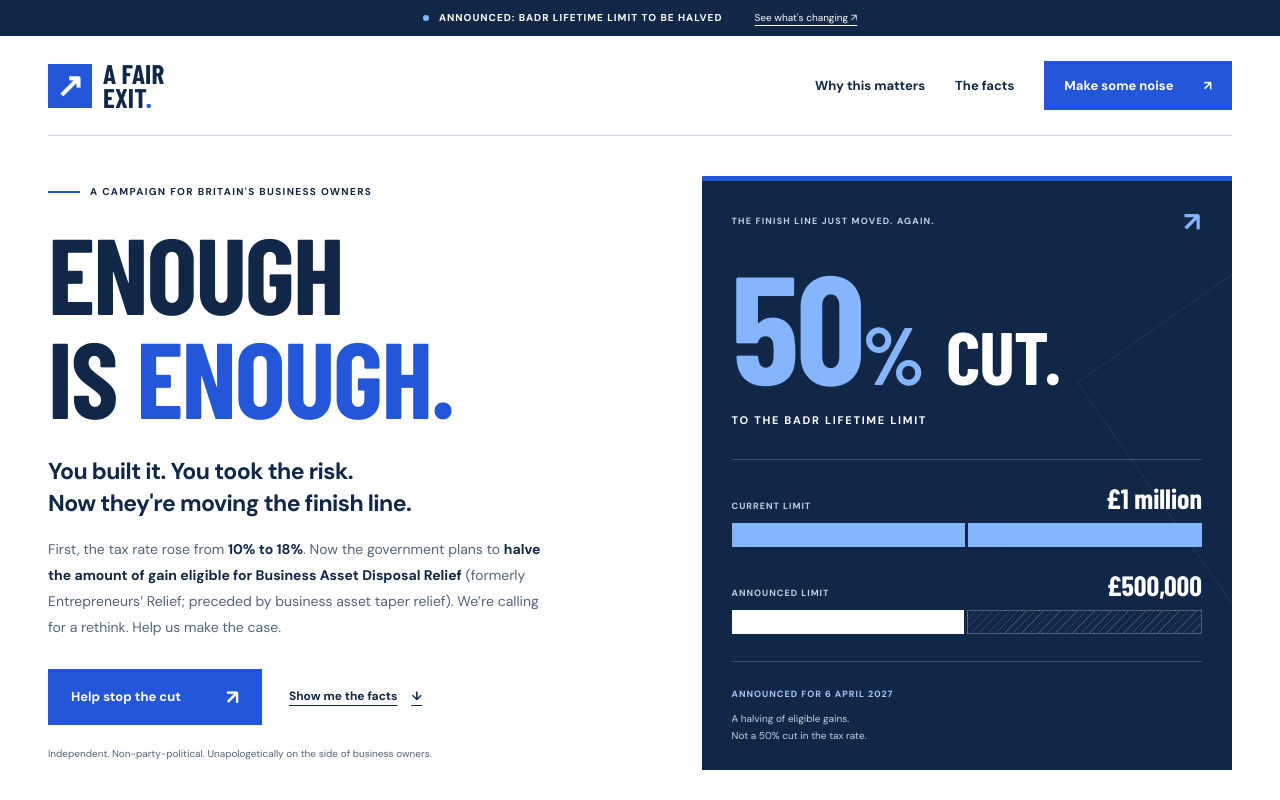
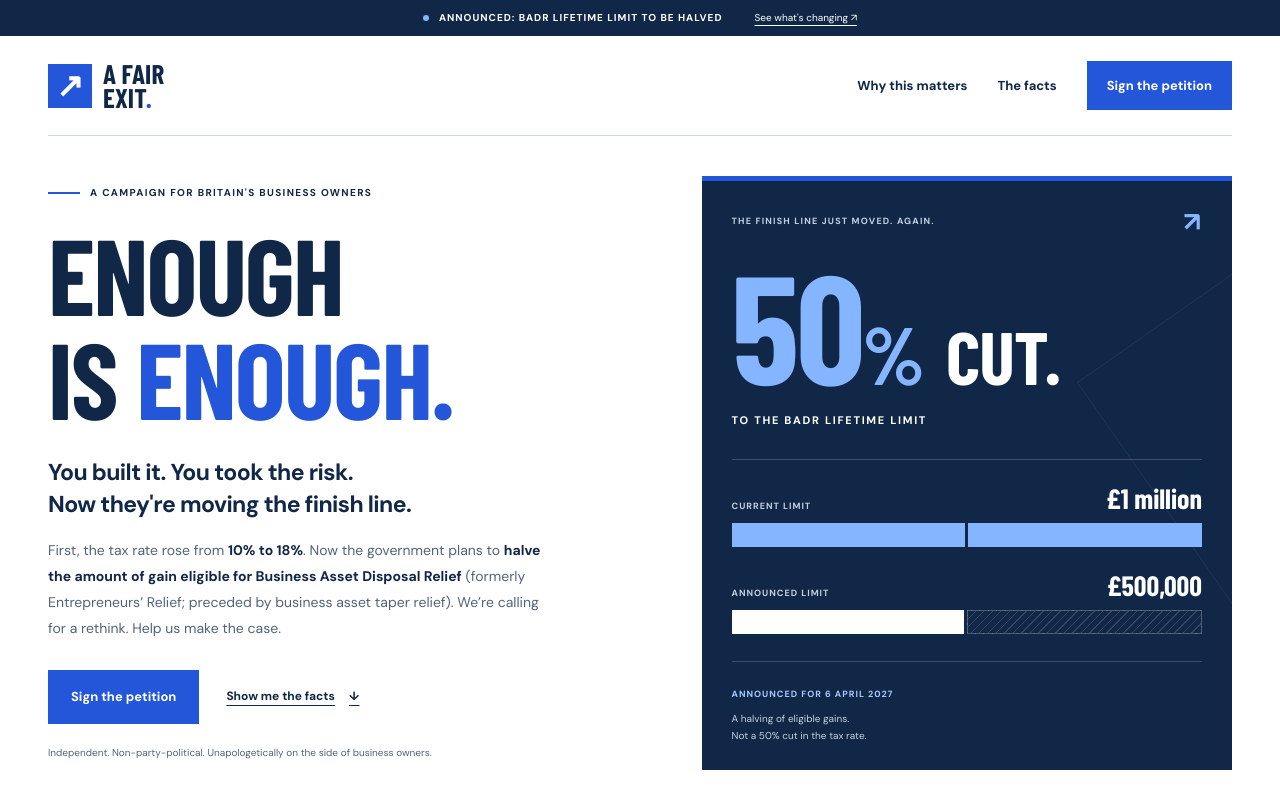
Before and after one commit to philcatterall/fairexit, a plain HTML site: page dist/index.html in a window 1280 px wide. Shown: the top 800 px of the page. Drawn offline with Linux system fonts and the light colour scheme.

Commit message:
Make approved Parliament petition the primary call to action

```diff
--- a/dist/index.html
+++ b/dist/index.html
@@ -11,10 +11,10 @@
 <body>
 <a class="skip" href="#main">Skip to content</a>
 <div class="alert-strip"><span class="alert-dot"></span> ANNOUNCED: BADR LIFETIME LIMIT TO BE HALVED <a href="#changes">See what's changing ↗</a></div>
-<header class="shell header"><a class="brand" href="/" aria-label="A Fair Exit home"><span class="brand-symbol" aria-hidden="true">↗</span><span>A FAIR<br>EXIT<span class="accent">.</span></span></a><nav aria-label="Main navigation"><a href="#why">Why this matters</a><a href="#changes">The facts</a><a href="#act" class="nav-cta">Make some noise <span>↗</span></a></nav></header>
+<header class="shell header"><a class="brand" href="/" aria-label="A Fair Exit home"><span class="brand-symbol" aria-hidden="true">↗</span><span>A FAIR<br>EXIT<span class="accent">.</span></span></a><nav aria-label="Main navigation"><a href="#why">Why this matters</a><a href="#changes">The facts</a><a href="https://petition.parliament.uk/petitions/785879" class="nav-cta">Sign the petition</a></nav></header>
 <main id="main">
 <section class="hero shell" aria-labelledby="hero-heading">
-<div class="hero-copy"><p class="eyebrow"><span class="accent-rule"></span> A CAMPAIGN FOR BRITAIN'S BUSINESS OWNERS</p><h1 id="hero-heading">ENOUGH<br>IS <span class="headline-accent">ENOUGH.</span></h1><p class="hero-kicker" id="hero-kicker">You built it. You took the risk.<br>Now they're moving the finish line.</p><p class="hero-explainer" id="hero-explainer">First, the tax rate rose from <strong>10% to 18%</strong>. Now the government plans to <strong>halve the amount of gain eligible for Business Asset Disposal Relief</strong> (formerly Entrepreneurs’ Relief; preceded by business asset taper relief). We’re calling for a rethink. Help us make the case.</p><div class="hero-actions"><a href="#act" class="button primary">Help stop the cut <span>↗</span></a><a href="#changes" class="underlink">Show me the facts <span>↓</span></a></div><p class="hero-footnote">Independent. Non-party-political. Unapologetically on the side of business owners.</p></div>
+<div class="hero-copy"><p class="eyebrow"><span class="accent-rule"></span> A CAMPAIGN FOR BRITAIN'S BUSINESS OWNERS</p><h1 id="hero-heading">ENOUGH<br>IS <span class="headline-accent">ENOUGH.</span></h1><p class="hero-kicker" id="hero-kicker">You built it. You took the risk.<br>Now they're moving the finish line.</p><p class="hero-explainer" id="hero-explainer">First, the tax rate rose from <strong>10% to 18%</strong>. Now the government plans to <strong>halve the amount of gain eligible for Business Asset Disposal Relief</strong> (formerly Entrepreneurs’ Relief; preceded by business asset taper relief). We’re calling for a rethink. Help us make the case.</p><div class="hero-actions"><a href="https://petition.parliament.uk/petitions/785879" class="button primary">Sign the petition</a><a href="#changes" class="underlink">Show me the facts <span>↓</span></a></div><p class="hero-footnote">Independent. Non-party-political. Unapologetically on the side of business owners.</p></div>
 <aside class="relief-graphic" aria-label="Announced 50 percent cut in the BADR lifetime limit, from one million pounds to five hundred thousand pounds">
 <div class="graphic-top"><span>THE FINISH LINE JUST MOVED. AGAIN.</span><span aria-hidden="true">↗</span></div>
 <div class="graphic-headline"><strong>50<span>%</span></strong><span class="graphic-cut">CUT.</span></div>
```
